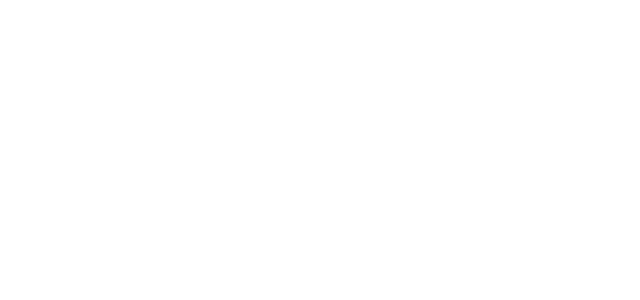
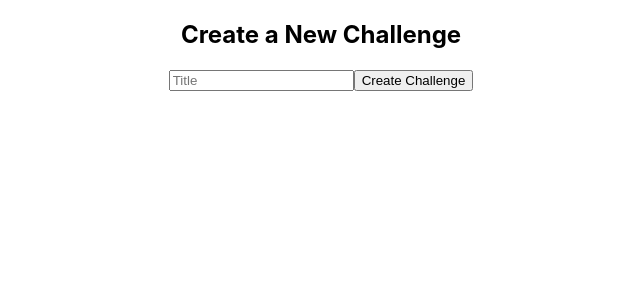
Before and after one commit to Ali-H-Hassan/ByteBattles-CodingAdventure, a React (Create React App) app in the folder frontend/: page /create-challenge in a window 1280 px wide. Before the commit this address had no page. Shown: the top 300 px of the page, without its empty margins (319-959 px from the left). Built offline with nearby package versions, Linux system fonts and the light colour scheme.

Commit message:
Frontend <> Adding New Route To Main File

```diff
--- a/frontend/src/App.js
+++ b/frontend/src/App.js
@@ -8,9 +8,9 @@ import GoogleAuthHandler from "./pages/GoogleAuthHandler";
 import GoogleCallbackHandler from "./pages/GoogleCallbackHandler";
 import Dashboard from "./pages/Dashboard/Dashboard";
 import GamePage from "./pages/GamePage";
+import CreateChallengePage from "./pages/CreateChallengePage/CreateChallengePage";
 import { Provider } from "react-redux";
 import store from "./store";
-
 import "./App.css";
 
 function App() {
@@ -25,6 +25,10 @@ function App() {
               <Route path="/login" element={<Login />} />
               <Route path="/dashboard" element={<Dashboard />} />
               <Route path="/game" element={<GamePage />} />
+              <Route
+                path="/create-challenge"
+                element={<CreateChallengePage />}
+              />{" "}
               <Route
                 path="/auth/google/callback"
                 element={<GoogleAuthHandler />}
```
